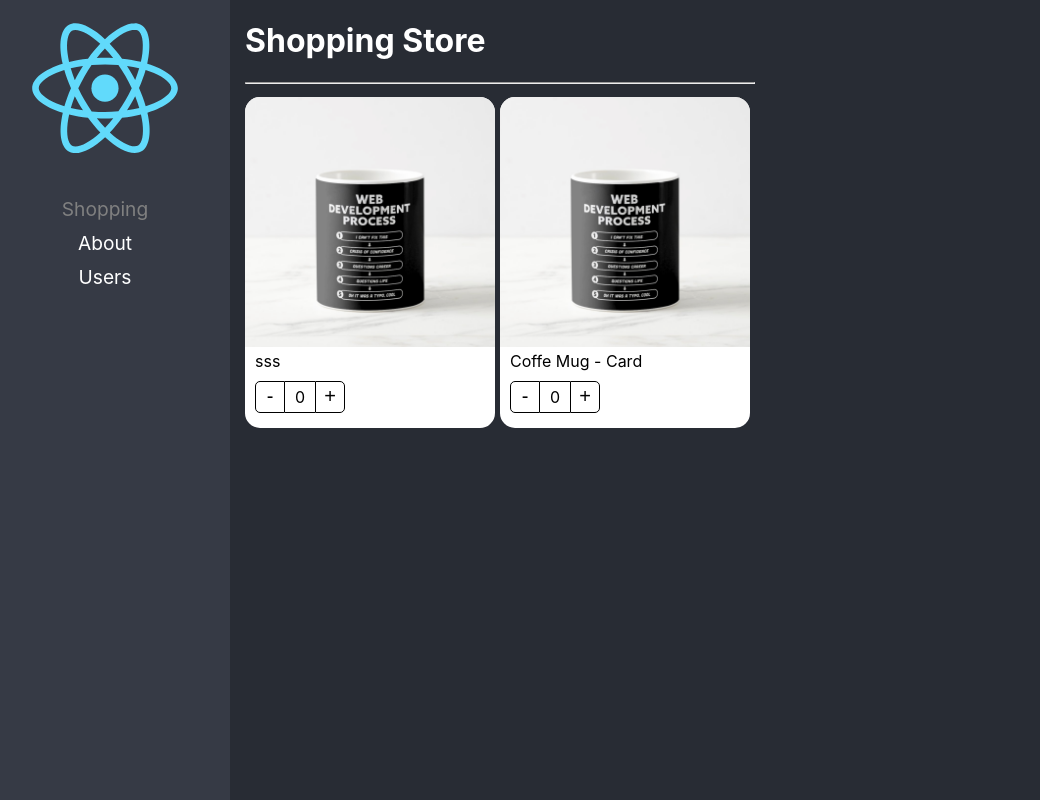
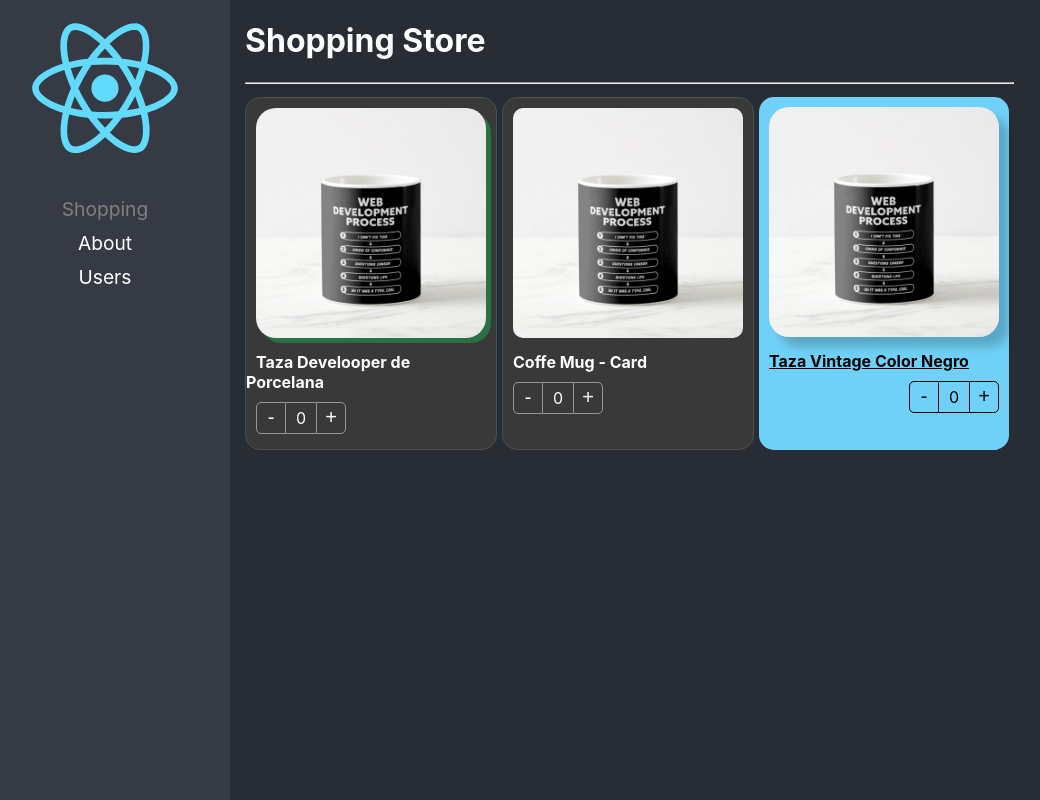
Before and after one commit to irradev/fh-react-typescript-adv, a React (Create React App) app: page /store in a window 1280 px wide. Shown: the whole page, without its empty margins (20-1060 px from the left). Built offline with nearby package versions, Linux system fonts and the light colour scheme.

Commit message:
Component Extend Styles listo

```diff
--- a/src/02-component-patterns/components/ProductButtons.tsx
+++ b/src/02-component-patterns/components/ProductButtons.tsx
@@ -1,14 +1,22 @@
-import { useContext } from "react";
+import { CSSProperties, useContext } from "react";
 import { ProductContext } from "./ProductCard";
 
 import styles from  '../styles/styles.module.css';
 
-export const ProductButtons = () => {
+export interface Props {
+  className?: string;
+  style?: CSSProperties;
+}
+
+export const ProductButtons = ({className = '', style}: Props) => {
 
   const {counter, increaseBy} = useContext(ProductContext);
 
   return (
-    <div className={styles.buttonsContainer}>
+    <div
+      className={`${styles.buttonsContainer} ${className}`}
+      style={style}
+    >
       <button
         className={styles.buttonMinus}
         onClick={() => increaseBy(-1)}
--- a/src/02-component-patterns/components/ProductCard.tsx
+++ b/src/02-component-patterns/components/ProductCard.tsx
@@ -1,6 +1,6 @@
-import { createContext } from 'react';
+import { createContext, CSSProperties, ReactElement } from 'react';
 import { useProduct } from '../hooks/useProduct';
-import { ProductContextProps, ProductCardProps } from '../interfaces/interfaces';
+import { ProductContextProps, Product } from '../interfaces/interfaces';
 
 import { ProductImage, ProductTitle, ProductButtons} from "../components/"
 
@@ -11,7 +11,14 @@ export const ProductContext = createContext({} as ProductContextProps);
 
 const { Provider } = ProductContext;
 
-export const ProductCard = ({ children, product }: ProductCardProps) => {
+export interface Props {
+  product: Product;
+  children?: ReactElement | ReactElement[];
+  className?: string;
+  style?: CSSProperties;
+}
+
+export const ProductCard = ({ children, product, className = '', style }: Props) => {
   const { counter, increaseBy } = useProduct();
 
   const data: ProductContextProps = {
@@ -22,7 +29,7 @@ export const ProductCard = ({ children, product }: ProductCardProps) => {
 
   return (
     <Provider value={data}>
-      <div className={styles.productCard}>
+      <div className={`${styles.productCard} ${className}`} style={style}>
         {children}
       </div>
     </Provider>
--- a/src/02-component-patterns/components/ProductImage.tsx
+++ b/src/02-component-patterns/components/ProductImage.tsx
@@ -1,10 +1,16 @@
-import { useContext } from "react";
+import { CSSProperties, useContext } from "react";
 import { ProductContext } from "./ProductCard";
 
 import styles from  '../styles/styles.module.css'
 import noImage from '../assets/no-image.jpg';
 
-export const ProductImage = ({ img = ''}) => {
+export interface Props {
+  img?: string;
+  className?: string;
+  style?: CSSProperties;
+}
+
+export const ProductImage = ({ img = '', className = '', style}: Props) => {
 
   const { product } = useContext(ProductContext);
   let imgToShow: string;
@@ -19,7 +25,8 @@ export const ProductImage = ({ img = ''}) => {
 
   return (
     <img
-        className={styles.productImg}
+        className={`${styles.productImg} ${className}`}
+        style={style}
         src={imgToShow}
         alt="Product Name"
     />
--- a/src/02-component-patterns/components/ProductTitle.tsx
+++ b/src/02-component-patterns/components/ProductTitle.tsx
@@ -1,12 +1,24 @@
-import { useContext } from "react";
+import { CSSProperties, useContext } from "react";
 import { ProductContext } from "./ProductCard";
 
 import styles from  '../styles/styles.module.css';
 
-export const ProductTitle = ({title}: { title?: string }) => {
+export interface Props {
+  title?: string;
+  className?: string;
+  style?: CSSProperties;
+}
+
+export const ProductTitle = ({title, className = '', style}: Props) => {
 
   const { product } = useContext(ProductContext);
 
-  return (<span className={styles.productDescription}>{title ? title : product.title}</span>
+  return (
+    <span
+      className={`${styles.productDescription} ${className}`}
+      style={style}
+    >
+      {title ?? product.title}
+    </span>
 )
 }
--- a/src/02-component-patterns/pages/ShoppingPage.tsx
+++ b/src/02-component-patterns/pages/ShoppingPage.tsx
@@ -1,4 +1,6 @@
-import { ProductCard, ProductImage, ProductTitle, ProductButtons} from "../components/"
+import { ProductCard, ProductImage, ProductTitle, ProductButtons} from "../components/";
+
+import '../styles/custom-styles.css';
 
 const product = {
   id: '1',
@@ -8,7 +10,7 @@ const product = {
 
 export const ShoppingPage = () => {
   return (
-    <div>
+    <div >
       <h1>Shopping Store</h1>
       <hr />
       <div style={{
@@ -17,16 +19,53 @@ export const ShoppingPage = () => {
         flexWrap: 'wrap'
       }}>
 
-      <ProductCard product={product} >
-        <ProductCard.Image />
-        <ProductCard.Title title="sss"/>
-        <ProductCard.Buttons />
+      <ProductCard
+        product={product}
+        className="bg-dark text-white border-gray-medium"
+      >
+        <ProductCard.Image className="custom-image"
+          style={{
+            boxShadow: '5px 5px 1px rgb(16 209 92 / 37%)',
+            padding: '0px',
+            margin: '10px'
+          }}/>
+        <ProductCard.Title title="Taza Develooper de Porcelana" className="text-bold"/>
+        <ProductCard.Buttons className="custom-buttons"/>
+      </ProductCard >
+
+      <ProductCard
+        product={product}
+        className="bg-dark text-white border-gray-medium"
+      >
+        <ProductImage className="custom-image"/>
+        <ProductTitle className="text-bold"/>
+        <ProductButtons className="custom-buttons"/>
       </ProductCard>
 
-      <ProductCard product={product} >
-        <ProductImage />
-        <ProductTitle />
-        <ProductButtons />
+      <ProductCard
+        product={product}
+        style={{
+          backgroundColor: '#70D1F8'
+        }}
+      >
+        <ProductImage
+          className="custom-image"
+          style={{
+            boxShadow: '10px 10px 10px rgba(0,0,0,0.2)',
+            padding: '0px',
+            margin: '10px'
+          }}
+        />
+        <ProductTitle
+          className="text-bold" title="Taza Vintage Color Negro"
+          style={{
+            textDecoration: 'underline'
+          }}
+        />
+        <ProductButtons  style={{
+          display: 'flex',
+          justifyContent: 'end'
+        }}/>
       </ProductCard>
 
       </div>
--- /dev/null
+++ b/src/02-component-patterns/styles/custom-styles.css
@@ -0,0 +1,27 @@
+.bg-dark {
+  background-color: rgb(57, 57, 57);
+}
+
+.border-gray-medium {
+  border: 1px solid #4d4d4d;
+}
+
+.text-white {
+  color: white;
+}
+
+.text-bold {
+  font-weight: bold;
+}
+
+.custom-image {
+  border-radius: 20px;
+  padding: 10px;
+  width: calc(100% - 20px);
+}
+
+.custom-buttons button,
+.custom-buttons div {
+  color: white;
+  border-color: #979797;
+}
```
Also changed, not shown: src/02-component-patterns/interfaces/interfaces.ts (+16 -14 lines).
